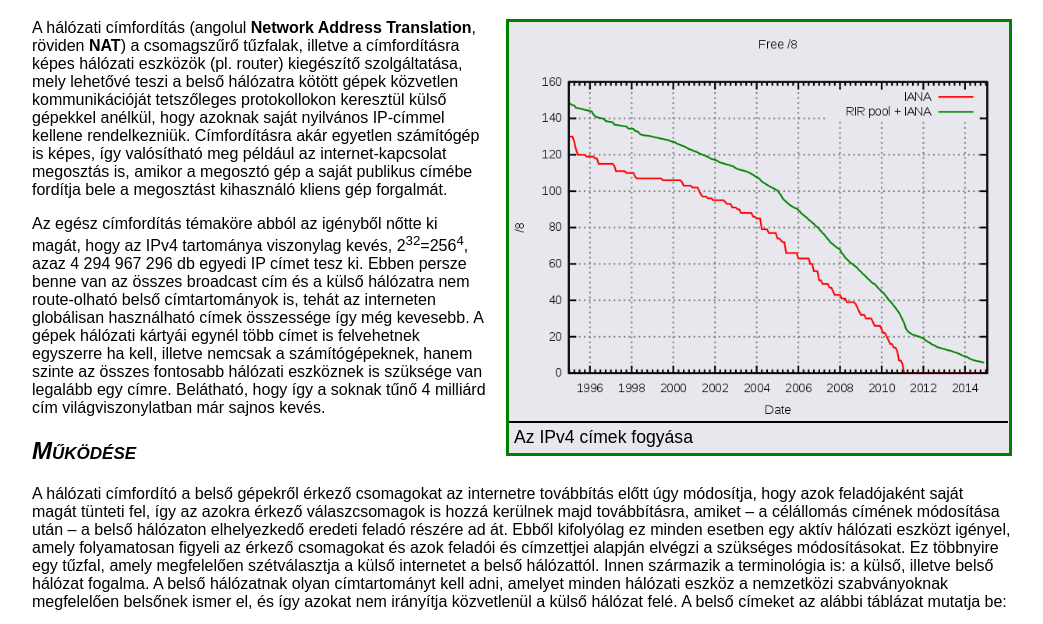
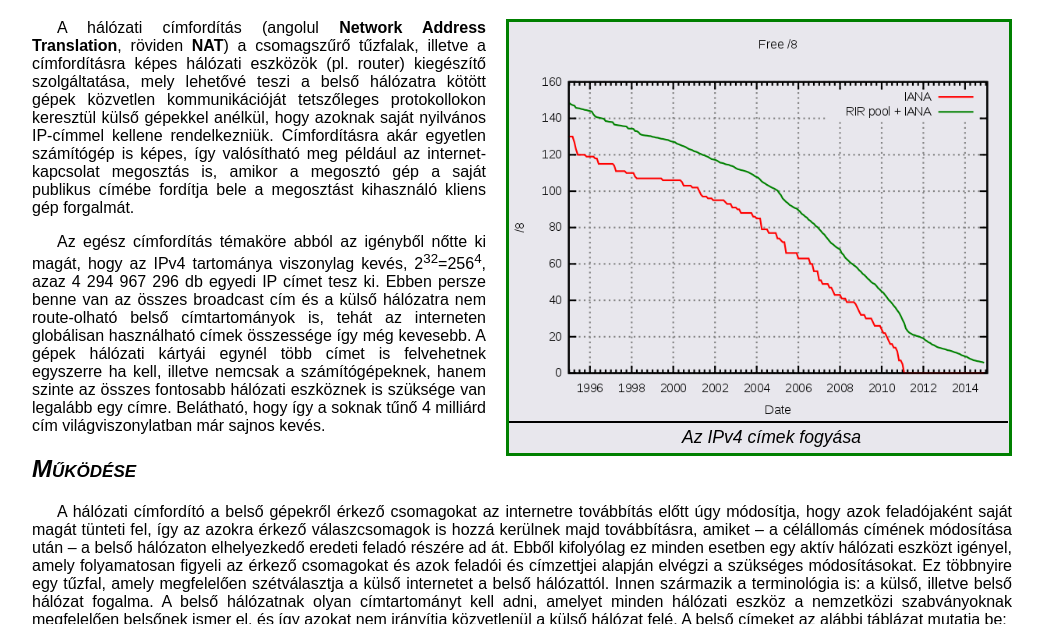
Before and after one commit to Daved19424/halozat_cim, a plain HTML site: page index.html in a window 1280 px wide. Shown: the part 121-745 px from the top of the page, without its empty margins (118-1161 px from the left). Drawn offline with Linux system fonts and the light colour scheme.

Commit message:
12-13 feladat

```diff
--- a/styles.css
+++ b/styles.css
@@ -42,6 +42,10 @@ h2 {
 p.imgtitle {
   font-size: 1.1em;
   margin: 0;
+  text-align: center;
+  height: 130%;
+  font-style: italic;
+
 }
 
 table,
@@ -65,3 +69,7 @@ th, td {
 th {
   background-color: #f2f2f2;
 }
+p{
+  text-align: justify;
+  text-indent: 25px;
+}
```
